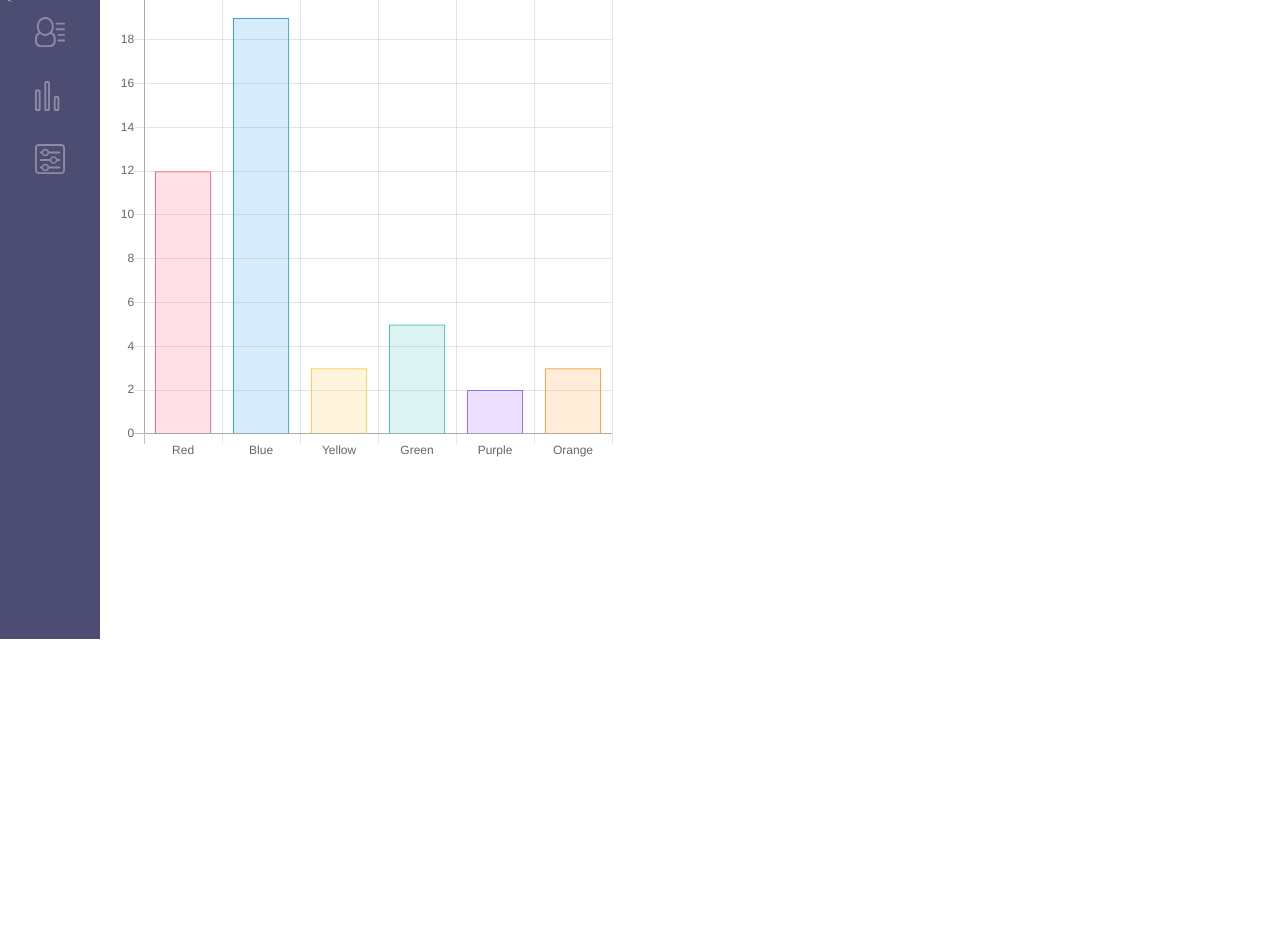
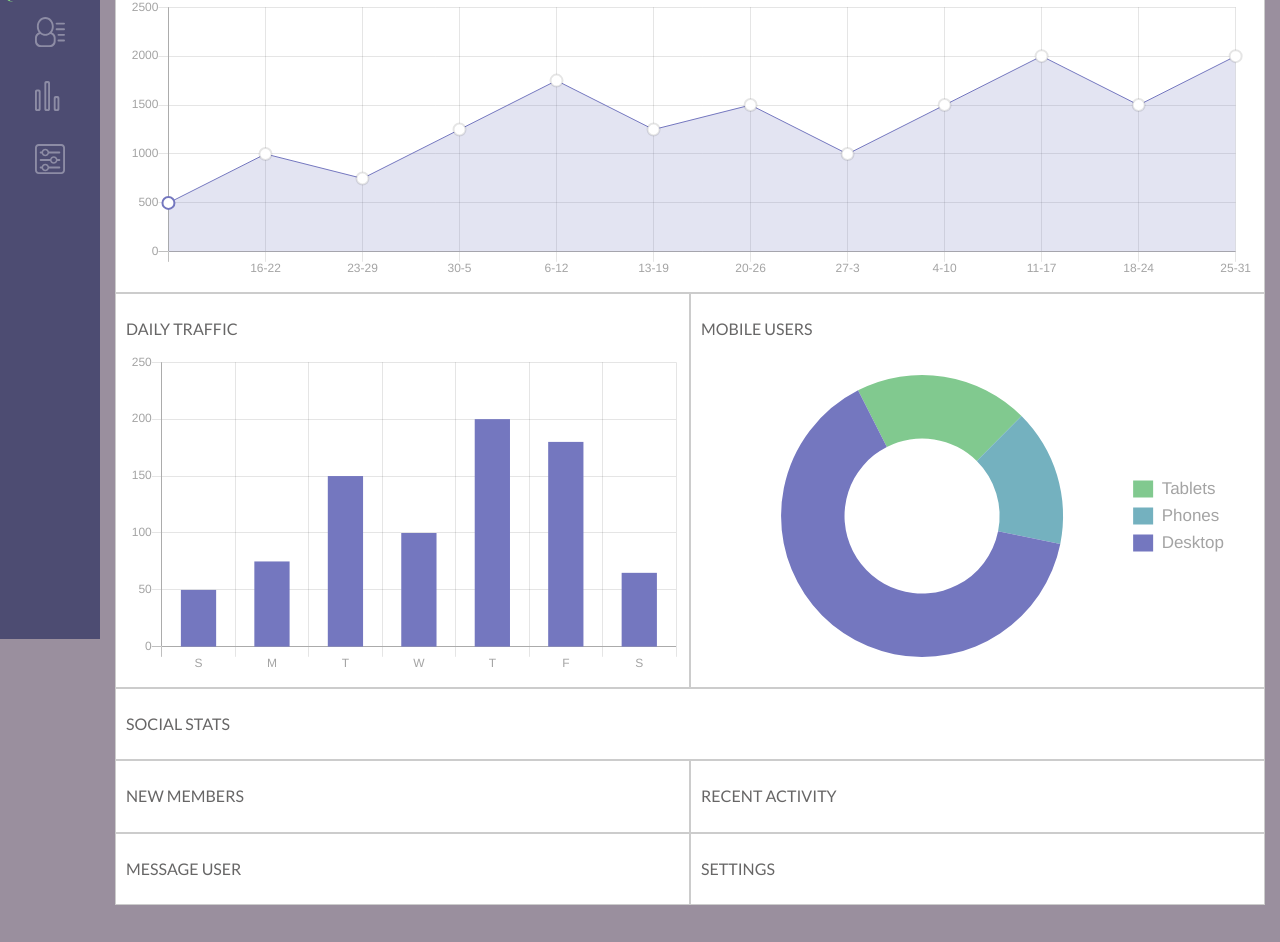
Before and after one commit to randyL78/Web-App-Dashboard, a plain HTML site: page index.html in a window 1280 px wide. Shown: the part 161-1103 px from the top of the page. Before the commit the page ends 800 px from the top, so only its background shows below. Drawn offline with nearby package versions, Linux system fonts and the light colour scheme.

Commit message:
finished navigation, started charts

```diff
--- a/css/styles.css
+++ b/css/styles.css
@@ -3,6 +3,7 @@
 =========================================== */
 
 :root {
+	--color-font: #676666;
 	--color-primary: #7477BF;
 	--color-primary--dark: #4D4C72;
 	--color-secondary: #78CF82;
@@ -21,10 +22,17 @@
 
 body {
 	font-family: 'Lato', sans-serif;
+	color: var(--color-font);
+	background-color: #9A8F9E;
 }
 
 button {
 	outline: none;
+}
+h3 {
+	font-weight: 400;
+	font-size: 1.0rem;
+	text-transform: uppercase;
 }
 
 /* ========================================
@@ -152,15 +160,6 @@ header li {
 	background: var(--color-highlight);
 }
 
-
-/*
-.button--menu img,
-.button--arrow img {
-	width: 25px;
-
-}
-*/
-
 .button--arrow img {
 	transform: rotate(180deg);
 }
@@ -201,16 +200,29 @@ header li {
 }
 
 /* ========================================
-			Main Content
+			Grid Layout
 =========================================== */
 
 main {
+	display: flex;
+	flex-direction: column;
 	margin-top: 15px;
-	margin-left: 10vw;
+	padding-left: 15px;
+	margin-right: 15px;
+	padding-bottom: 45px;
 }
 
-canvas {
-	max-width: 500px;
+
+.grid__item {
+	background-color: #fff;
+	border: 1px solid #ccc;
+	margin: auto;
+	position: relative;
+	width: 100%;
+	min-width: 300px;
+	min-height: 50px;
+	padding: 10px;
+
 }
 
 
@@ -301,8 +313,18 @@ canvas {
 	}
 
 	main {
-		margin-top: 125px;
-		margin-left: 115px;
+		margin-top: 100px;
+		margin-left: 25px;
+		flex-direction: row;
+		flex-wrap: wrap;
+	}
+
+	.col--1 {
+		width: 50%;
+	}
+
+	.col--2 {
+		width: 100%;
 	}
 
 }
@@ -318,4 +340,10 @@ canvas {
 	.hidden--small {
 		display: flex;
 	}
+
+	main {
+		margin-left: 100px;
+
+
 	}
+}
--- a/index.html
+++ b/index.html
@@ -55,7 +55,34 @@
 		</nav>
 
 		<main>
-			<canvas id="myChart" width="200" height="200"></canvas>
+			<div class="grid__item col--2">
+				<h3>Traffic</h3>
+				<canvas id="line__traffic--Weekly" width="800" height="200" ></canvas>
+			</div>
+			<div class="grid__item col--1">
+				<h3>Daily Traffic</h3>
+				<canvas id="bar__traffic" height="175"></canvas>
+			</div>
+			<div class="grid__item col--1">
+				<h3>Mobile Users</h3>
+				<canvas id="pie__mobile" height="175" ></canvas>
+			</div>
+			<div class="grid__item col--2">
+				<h3>Social Stats</h3>
+			</div>
+			<div class="grid__item col--1">
+				<h3>New Members</h3>
+			</div>
+			<div class="grid__item col--1">
+				<h3>Recent Activity</h3>
+			</div>
+			<div class="grid__item col--1">
+				<h3>Message User</h3>
+			</div>
+			<div class="grid__item col--1">
+				<h3>Settings</h3>
+			</div>
+
 		</main>
 
 		<script src="https://cdnjs.cloudflare.com/ajax/libs/Chart.js/2.7.0/Chart.bundle.min.js" type="text/javascript"></script>
--- a/js/app.js
+++ b/js/app.js
@@ -11,6 +11,7 @@ document.addEventListener('DOMContentLoaded', function () {
 	const navDropdown = document.querySelector("#nav__dropdown");
 	const navClose = document.querySelector("#nav__arrow--primary");
 	const navBar = navDropdown.parentElement;
+	const main = document.querySelector("main");
 	const hideClass = "hidden--small";
 
 	let navOpen = false;
@@ -71,6 +72,7 @@ document.addEventListener('DOMContentLoaded', function () {
 	function navShow() {
 		navDropdown.classList.remove(hideClass);
 		navClose.style.display = "block";
+
 	}
 
 	// navigation functions for medium screens
@@ -81,21 +83,27 @@ document.addEventListener('DOMContentLoaded', function () {
 	}
 
 	function closeNav() {
+		let width = "25px";
 		navDropdown.classList.add(hideClass);
 		navOpen = false;
-		navBar.style.width = "25px";
+		navBar.style.width = width;
+		main.style.marginLeft = width;
 	}
 
 	function openNav() {
+		let width = "100px";
 		navOpen = true;
 		navDropdown.classList.remove(hideClass);
-		navBar.style.width = "100px";
+		navBar.style.width = width;
+		main.style.marginLeft = width;
 	}
 
 		// navigation functions for large screens
 	function navViewLarge() {
+		let width = "100px";
 		navClose.style.display = "none";
-		navBar.style.width = "100px";
+		navBar.style.width = width;
+		main.style.marginLeft = width;
 		navDropdown.classList.remove(hideClass);
 	}
 
@@ -109,15 +117,15 @@ document.addEventListener('DOMContentLoaded', function () {
 
 	});
 
-	navClose.addEventListener('click', function (e) {
-		e.preventDefault();
+	navClose.addEventListener('click', function () {
 		navArrow();
 	});
 
-	// if nav dropdown is open in smal screen, collapse it before resizing
+	// if nav dropdown is open in small or medium screen, collapse it before resizing
 	window.addEventListener('resize', function () {
 		const size = viewSize();
 		if (size === "small") {
+			main.style.marginLeft = "0";
 			navBar.style.width = "100%";
 			navCollapseSmall();
 		} else if (size === "medium") {
@@ -134,41 +142,108 @@ document.addEventListener('DOMContentLoaded', function () {
 	// ************************************************************
 
 
-	const ctx = document.getElementById("myChart").getContext('2d');
-	const myChart = new Chart(ctx, {
+	const ctx = document.getElementById("line__traffic--Weekly").getContext('2d');
+	const ctx2 = document.getElementById("bar__traffic").getContext('2d');
+	const ctx3 = document.getElementById("pie__mobile").getContext('2d');
+
+	Chart.defaults.global.defaultFontColor = "#a4a4a4";
+
+	const weeklyTrafficLine = new Chart(ctx, {
+		type: "line",
+		data: {
+			datasets: [{
+				data: [500, 1000, 750, 1250, 1750, 1250, 1500, 1000, 1500, 2000, 1500, 2000],
+
+				backgroundColor: ['rgba(115, 119, 191, .2)'],
+				borderColor: ['#7477BF'],
+				borderWidth: 1,
+				pointRadius: 6,
+				pointBorderWidth: 2,
+				pointBackgroundColor: '#fff'
+			}],
+				labels: ['', '16-22', '23-29', '30-5', '6-12', '13-19', '20-26','27-3','4-10','11-17','18-24','25-31'],
+    	},
+		options: {
+			responsive: true,
+			legend: {
+            	display: false
+            },
+			scales: {
+				yAxes: [{
+					ticks: {
+						min: 0,
+						max: 2500
+					}
+				}]
+			},
+			elements: {
+				line: {
+					tension: 0, // disables bezier curves
+				}
+			}
+		}
+	});
+
+
+
+
+
+	const dailyTrafficBar = new Chart(ctx2, {
 		type: 'bar',
 		data: {
-			labels: ["Red", "Blue", "Yellow", "Green", "Purple", "Orange"],
+			labels: ["S", "M", "T", "W", "T", "F", "S"],
 			datasets: [{
-				label: '# of Votes',
-				data: [12, 19, 3, 5, 2, 3],
-				backgroundColor: [
-					'rgba(255, 99, 132, 0.2)',
-					'rgba(54, 162, 235, 0.2)',
-					'rgba(255, 206, 86, 0.2)',
-					'rgba(75, 192, 192, 0.2)',
-					'rgba(153, 102, 255, 0.2)',
-					'rgba(255, 159, 64, 0.2)'
-				],
-				borderColor: [
-					'rgba(255,99,132,1)',
-					'rgba(54, 162, 235, 1)',
-					'rgba(255, 206, 86, 1)',
-					'rgba(75, 192, 192, 1)',
-					'rgba(153, 102, 255, 1)',
-					'rgba(255, 159, 64, 1)'
-				],
-				borderWidth: 1
+				label: '# of Hits',
+				data: [50, 75, 150, 100, 200, 180, 65],
+				backgroundColor: '#7477BF',
+				borderWidth: 0,
 			}]
 		},
 		options: {
+			legend: {
+            	display: false
+            },
 			scales: {
+				xAxes: [{
+					barPercentage: 0.6
+				}],
 				yAxes: [{
 					ticks: {
-						beginAtZero:true
+						min: 0,
+						max: 250
 					}
 				}]
 			}
 		}
 	});
+
+
+var mobileUsersPie = new Chart(ctx3, {
+    type: 'doughnut',
+    data: {
+		datasets: [{
+			data: [5120, 4029, 16501],
+			backgroundColor: ['#81c98f', "#74b1bf", '#7477BF'],
+			borderWidth: 0
+		}],
+		labels: ["Tablets", "Phones",  "Desktop"]
+	},
+	options: {
+		cutoutPercentage: 55,
+		legend: {
+		position: 'right',
+		labels: {
+			boxWidth: 20,
+			fontSize: 17
+			}
+		},
+		layout: {
+			padding: 20
+		},
+
+		rotation: (-0.65 * Math.PI)
+	}
 });
+
+
+});
```
Lines whose indentation alone changed are shown as unchanged.
